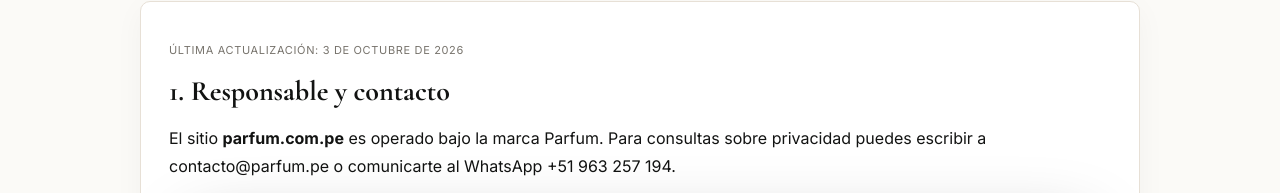
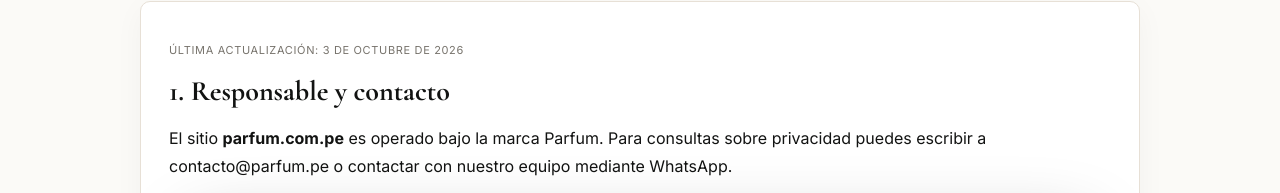
Before and after one commit to parfumpe2002-droid/parfum-frontend, a website: page public_html/privacidad.html in a window 1280 px wide. Shown: the part 446-639 px from the top of the page. Drawn offline with nearby package versions, Linux system fonts and the light colour scheme.

Commit message:
fix(privacy): remove exposed phone from structured SEO data and privacy page

```diff
--- a/public_html/privacidad.html
+++ b/public_html/privacidad.html
@@ -28,7 +28,7 @@
 <article class="panel legal-card">
 <p class="legal-updated">Última actualización: 3 de octubre de 2026</p>
 <h2>1. Responsable y contacto</h2>
-<p>El sitio <strong>parfum.com.pe</strong> es operado bajo la marca Parfum. Para consultas sobre privacidad puedes escribir a <a href="mailto:contacto@parfum.pe">contacto@parfum.pe</a> o comunicarte al WhatsApp +51 963 257 194.</p>
+<p>El sitio <strong>parfum.com.pe</strong> es operado bajo la marca Parfum. Para consultas sobre privacidad puedes escribir a <a href="mailto:contacto@parfum.pe">contacto@parfum.pe</a> o contactar con nuestro equipo mediante <a href="https://wa.me/51963257194?text=Hola%2C%20necesito%20ayuda%20con%20la%20privacidad%20de%20mis%20datos%20en%20Parfum." target="_blank" rel="noopener noreferrer">WhatsApp</a>.</p>
 <div class="legal-alert"><strong>Dato empresarial pendiente:</strong> antes de usar esta política como versión legal definitiva, completa en el sitio la razón social o nombre del titular, RUC y domicilio del proveedor.</div>
 <h2>2. Datos que tratamos</h2>
 <p>Podemos tratar nombre, apellido, correo, teléfono, dirección de entrega, datos de pedido, número de operación, comprobante de pago, mensajes de contacto, reclamos o quejas, preferencias de cuenta y datos técnicos mínimos necesarios para seguridad y funcionamiento.</p>
```
